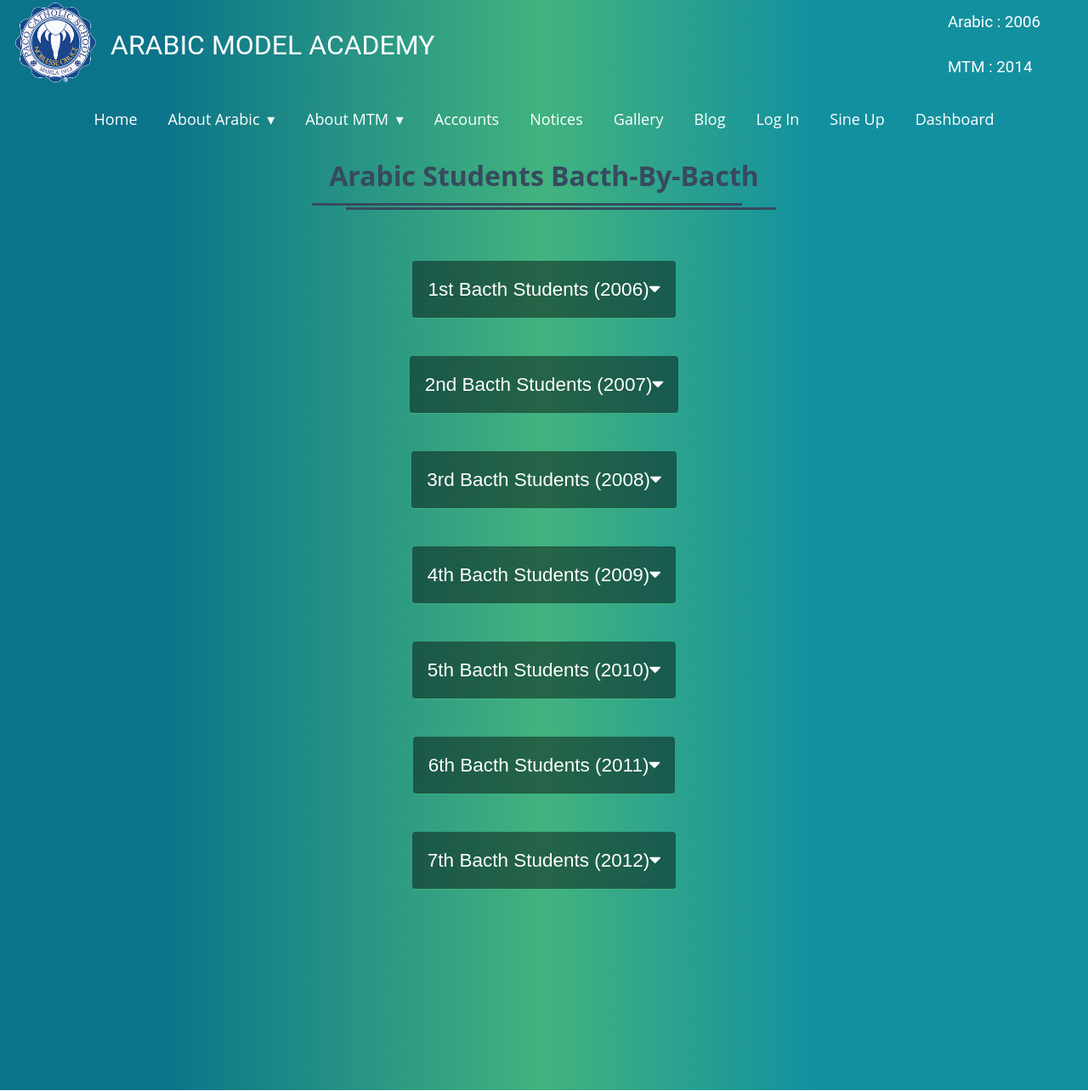
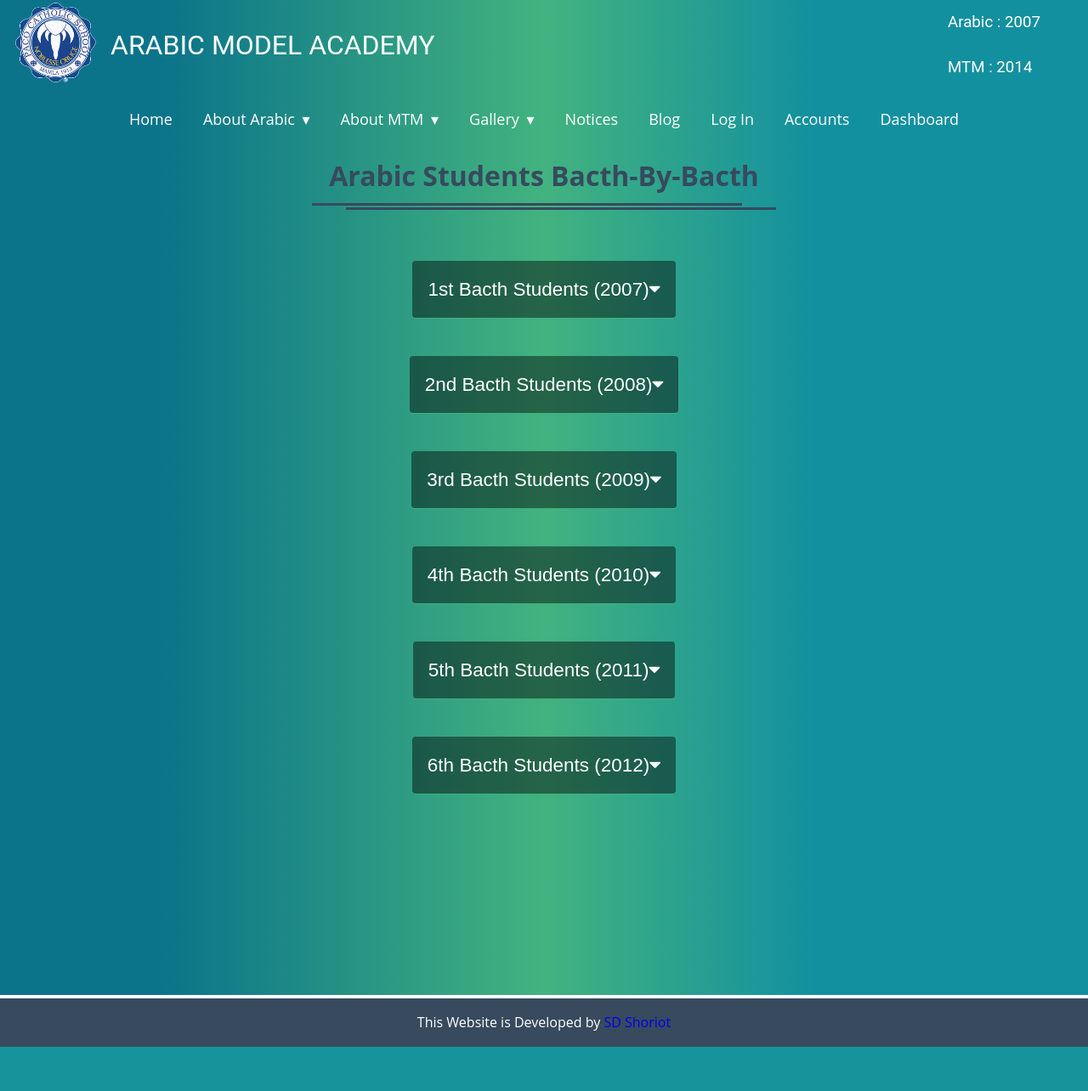
Before and after one commit to sdshoriot/Organization-Management-System, a Django app: page /student/ in a window 1280 px wide. Shown: the top 1284 px of the page at 85% size. After the commit the page ends 1232 px from the top, so only its background shows below. Run offline with Django 3.2, Linux system fonts and the light colour scheme; some libraries are stand-ins or nearby versions.

Commit message:
removed some code

```diff
--- a/templates/dashboard/dashboard_base.html
+++ b/templates/dashboard/dashboard_base.html
@@ -17,7 +17,7 @@
 
 <div class="contHeader">
   <div class="sesion">
-    <p>Running year : <span>2019</span></p>
+    <p>Running year : <span>2020</span></p>
   </div>
   <div class="admin">
     <span><a href="#"><strong><img src="/static/dashboard/images/akhi.jpg" alt=""></strong> Admin</a></span>
--- a/templates/theme/arabic/student.html
+++ b/templates/theme/arabic/student.html
@@ -7,19 +7,17 @@
     </div>
     <div class="classDtlsBody">
 
-      <p align="center"><a href="/teacher"><button class="accordion"><h1>1st Bacth Students (2006)<i class="fa fa-caret-down" aria-hidden="true"></i></h1></button></a></p><br><br>
+      <p align="center"><a href="/teacher"><button class="accordion"><h1>1st Bacth Students (2007)<i class="fa fa-caret-down" aria-hidden="true"></i></h1></button></a></p><br><br>
 
-      <p align="center"><a href="/teacher"><button class="accordion"><h1>2nd Bacth Students (2007)<i class="fa fa-caret-down" aria-hidden="true"></i></h1></button></a></p><br><br>
+      <p align="center"><a href="/teacher"><button class="accordion"><h1>2nd Bacth Students (2008)<i class="fa fa-caret-down" aria-hidden="true"></i></h1></button></a></p><br><br>
 
-      <p align="center"><a href="/teacher"><button class="accordion"><h1>3rd Bacth Students (2008)<i class="fa fa-caret-down" aria-hidden="true"></i></h1></button></a></p><br><br>
+      <p align="center"><a href="/teacher"><button class="accordion"><h1>3rd Bacth Students (2009)<i class="fa fa-caret-down" aria-hidden="true"></i></h1></button></a></p><br><br>
 
-      <p align="center"><a href="/teacher"><button class="accordion"><h1>4th Bacth Students (2009)<i class="fa fa-caret-down" aria-hidden="true"></i></h1></button></a></p><br><br>
+      <p align="center"><a href="/teacher"><button class="accordion"><h1>4th Bacth Students (2010)<i class="fa fa-caret-down" aria-hidden="true"></i></h1></button></a></p><br><br>
 
-      <p align="center"><a href="/teacher"><button class="accordion"><h1>5th Bacth Students (2010)<i class="fa fa-caret-down" aria-hidden="true"></i></h1></button></a></p><br><br>
+      <p align="center"><a href="/teacher"><button class="accordion"><h1>5th Bacth Students (2011)<i class="fa fa-caret-down" aria-hidden="true"></i></h1></button></a></p><br><br>
 
-      <p align="center"><a href="/teacher"><button class="accordion"><h1>6th Bacth Students (2011)<i class="fa fa-caret-down" aria-hidden="true"></i></h1></button></a></p><br><br>
-
-      <p align="center"><a href="/teacher"><button class="accordion"><h1>7th Bacth Students (2012)<i class="fa fa-caret-down" aria-hidden="true"></i></h1></button></a></p><br><br>
+      <p align="center"><a href="/teacher"><button class="accordion"><h1>6th Bacth Students (2012)<i class="fa fa-caret-down" aria-hidden="true"></i></h1></button></a></p><br><br>
 
       <div class="panel">
         <div class="panelText">
--- a/templates/theme/base.html
+++ b/templates/theme/base.html
@@ -22,7 +22,7 @@
         <a href="#"><img src="/static/theme/images/logo2.png" alt=""></a>
         <h2>ARABIC MODEL ACADEMY</h2>
         <div class="sine">
-          <h3>Arabic : 2006</h3>
+          <h3>Arabic : 2007</h3>
           <h3>MTM : 2014</h3>
         </div>
       </div>
@@ -66,9 +66,6 @@
                   <a href="/vission">Vision 41</a>
                 </li>
                 <li>
-                  <a href="/second">2nd Account</a>
-                </li>
-                <li>
                   <a href="/award">MTM Award</a>
                 </li>
                 <li>
@@ -79,12 +76,29 @@
                 </li>
               </ul>
             </li>
-          <li><a href="/accounts">Accounts</a></li>
+
+          <li>
+              <a href="#!">Gallery</a>
+              <ul class="nav-dropdown">
+                <li>
+                  <a href="/gallery">Arabic Gallery</a>
+                </li>
+                <li>
+                  <a href="#">MTM Gallery</a>
+                </li>
+                <li>
+                  <a href="#">Kolapatua Gallery</a>
+                </li>
+                <li>
+                  <a href="#">Bloved places</a>
+                </li>
+                </ul>
+          </li>
+
           <li><a href="/notice/notice-list">Notices</a></li>
-          <li><a href="/gallery">Gallery</a></li>
           <li><a href="#">Blog</a></li>
           <li><a href="/login">Log In</a></li>
-          <li><a href="/sineup">Sine Up</a></li>
+          <li><a href="/accounts">Accounts</a></li>
           <li><a href="/dashboard">Dashboard</a></li>
         </ul>
       </nav>
--- a/templates/theme/home/home.html
+++ b/templates/theme/home/home.html
@@ -28,7 +28,7 @@
   <!--=============================End Banner Section=====================-->
 
   <!--=========================Start Calender Section=====================-->
-  <section class="calender">
+  <!-- <section class="calender">
     <div class="calendereBox">
       <h2>Calender</h2>
       <div class="calenderInner">
@@ -38,7 +38,7 @@
         </div>
       </div>
     </div>
-  </section>
+  </section> -->
   <!--=========================End Calender Section=====================-->
 
   <!--=========================Start About Arabic Section===============-->
@@ -294,7 +294,7 @@
           <strong><span><i class="fa fa-phone" aria-hidden="true"></i></span>MTM President Number : 01726-488559</strong>
           <strong><span><i class="fa fa-phone" aria-hidden="true"></i></span>MTM Cashier Number : 01758-267795</strong>
           <strong><span><i class="fa fa-phone" aria-hidden="true"></i></span>MTM Number : 01779-055243</strong>
-          <strong><span><i class="fa fa-envelope" aria-hidden="true"></i></span> arabic@mtm.com</strong>
+          <strong><span><i class="fa fa-envelope" aria-hidden="true"></i></span> mtm@gmail.com</strong>
           <p><span><i class="fa fa-map-marker" aria-hidden="true"></i>  </span>Gazipur, Dhaka, Bangladesh</p>
         </div>
         <div class="wow fadeInUp contItem contItem3">
```
Also changed, not shown: templates/theme/account/sine-up.html (deleted, +0 -33 lines), db.sqlite3.
